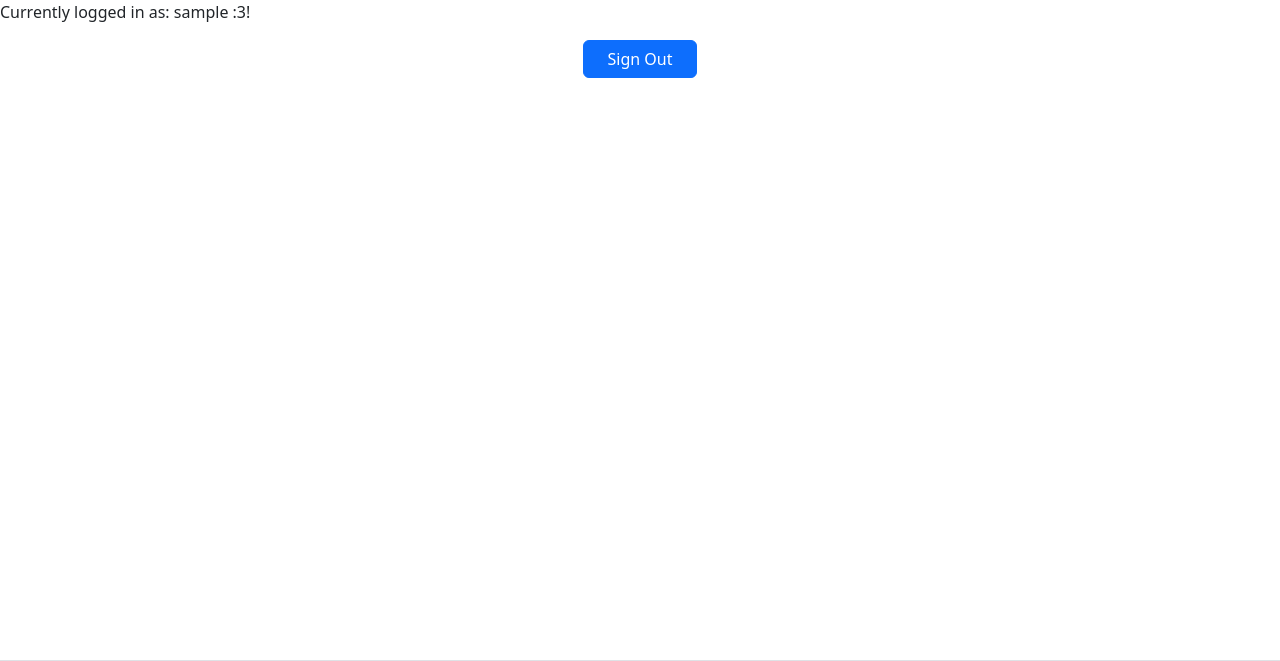
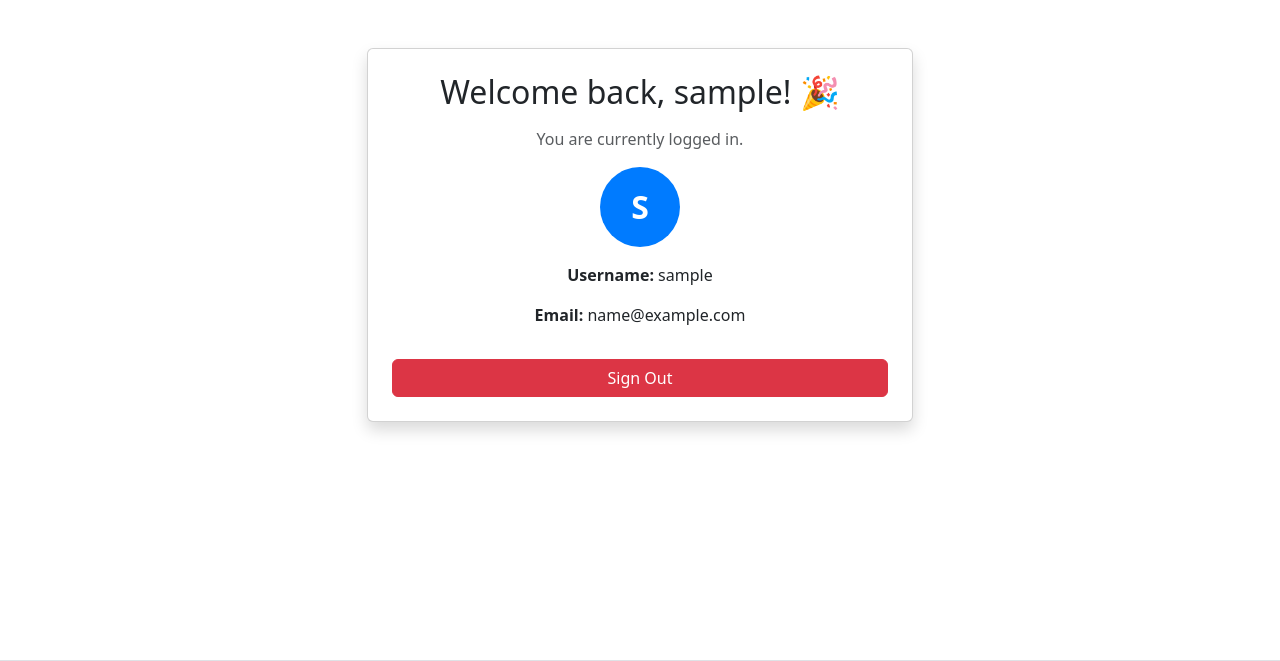
Before and after one commit to ms1498/groupSoftwareProject, a Django app: template app/templates/sign_in.html in a window 1280 px wide. Shown: the part 83-744 px from the top of the page. Run offline with Django 5.2, Linux system fonts and the light colour scheme; the template is opened without the code that fills it, so the values that code supplies are empty; the visitor is signed in with stand-in values (Sample User, id 1); some libraries are stand-ins or nearby versions.

Commit message:
Update sign-in.html
made sign-in.html look better when a user is on the sign out page

```diff
--- a/app/templates/sign_in.html
+++ b/app/templates/sign_in.html
@@ -1,15 +1,44 @@
 {% extends "base.html" %}
 
 {% block content %}
+<style>
+    .avatar-placeholder {
+    width: 80px;
+    height: 80px;
+    background-color: #007bff;
+    color: white;
+    font-size: 32px;
+    font-weight: bold;
+    display: flex;
+    align-items: center;
+    justify-content: center;
+    border-radius: 50%;
+    margin: 0 auto;
+}
+</style>
+{% if user.is_authenticated %}
+    <div class="container mt-5">
+        <div class="row justify-content-center">
+            <div class="col-md-6">
+                <div class="card shadow p-4 text-center">
+                    <h2 class="mb-3">Welcome back, {{ user.username }}! 🎉</h2>
+                    <p class="text-muted">You are currently logged in.</p>
 
-{% if user.is_authenticated %}
-        <p>Currently logged in as: {{ user.username }} :3!</p>
+                    <div class="avatar-placeholder">
+                        {{ user.username|first|upper }}
+                    </div>
+
+                    <!-- User Info -->
+                    <div class="mt-3">
+                        <p><strong>Username:</strong> {{ user.username }}</p>
+                        <p><strong>Email:</strong> {{ user.email }}</p>
+                    </div>
 
                     <!-- Sign out button -->
-        <div class="text-center">
-            <a href="{% url "sign-out" %}">
-                <button class="btn btn-primary px-4">Sign Out</button>
-            </a>
+                    <a href="{% url 'sign-out' %}" class="btn btn-danger mt-3 px-4">Sign Out</a>
+                </div>
+            </div>
+        </div>
     </div>
 
     {% else %}
```
Lines whose indentation alone changed are shown as unchanged.
